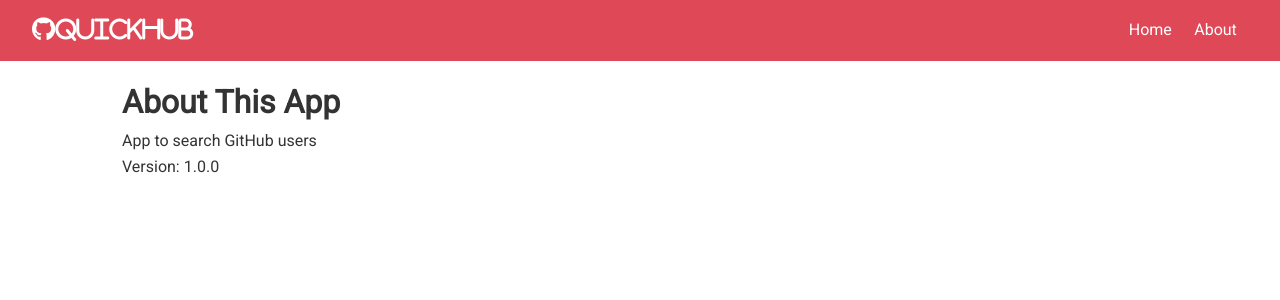
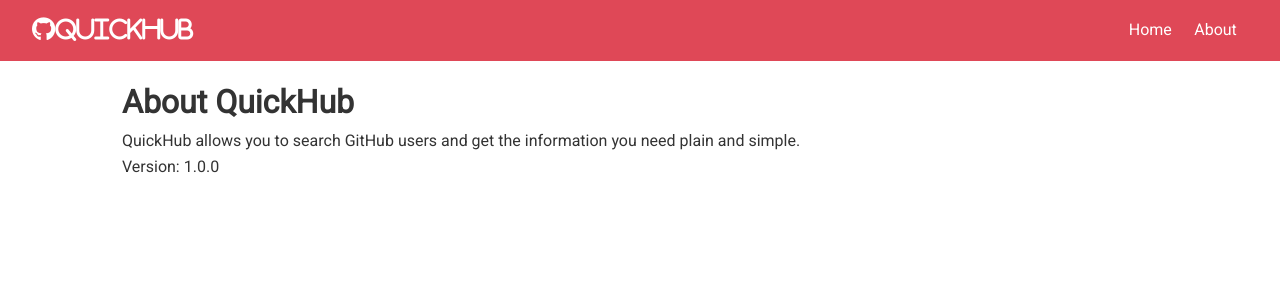
Before and after one commit to RdotSilva/React-GitHub-Finder, a React (Create React App) app: page /about in a window 1280 px wide. Shown: the top 300 px of the page. Built offline with nearby package versions, Linux system fonts and the light colour scheme; no server answers.

Commit message:
Update about page

```diff
--- a/src/components/pages/About.js
+++ b/src/components/pages/About.js
@@ -3,8 +3,11 @@ import React, { Fragment } from "react";
 const About = () => {
 	return (
 		<Fragment>
-			<h1>About This App</h1>
-			<p>App to search GitHub users</p>
+			<h1>About QuickHub</h1>
+			<p>
+				QuickHub allows you to search GitHub users and get the information you
+				need plain and simple.
+			</p>
 			<p>Version: 1.0.0</p>
 		</Fragment>
 	);
```
